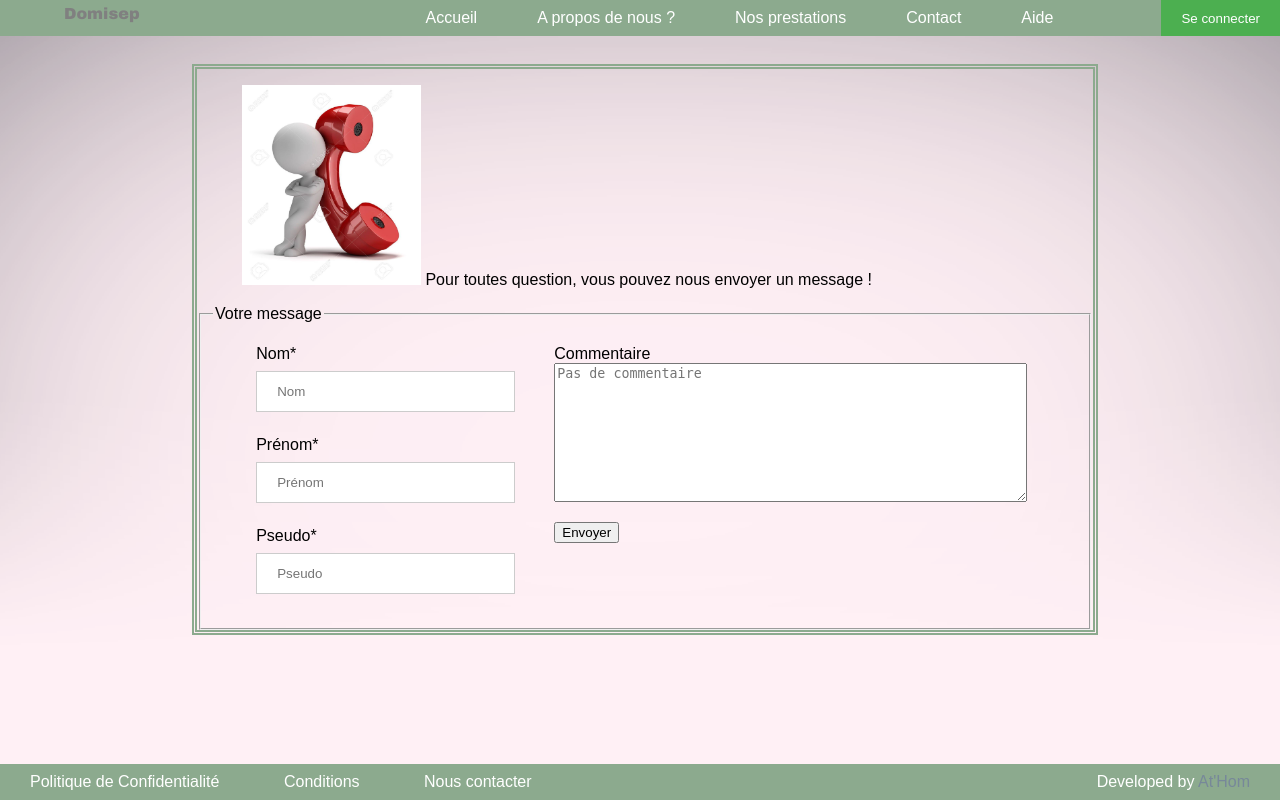
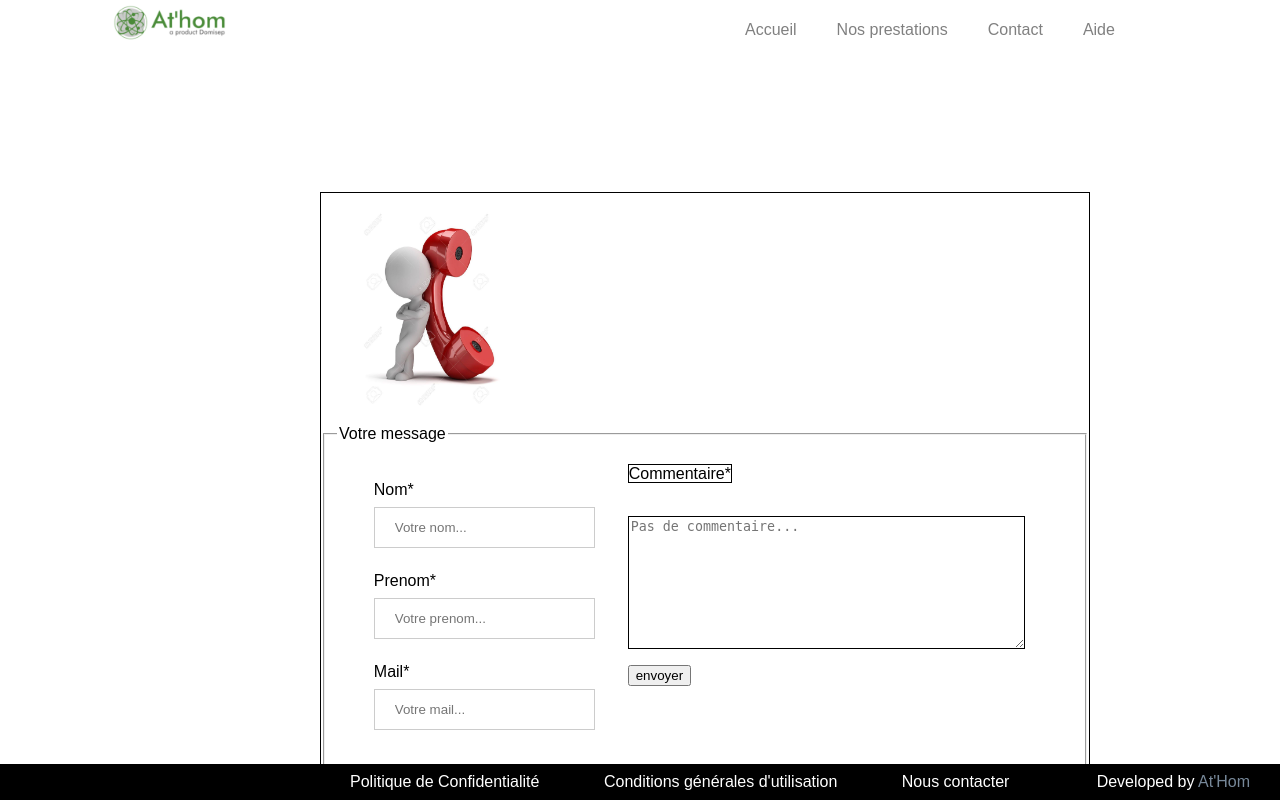
Before and after one commit to Digums/SiteInternet, a PHP site: page /Vue/contact.php in a window 1280 px wide. Run offline with PHP 8.4, Linux system fonts and the light colour scheme.

Commit message:
nouveau design

```diff
--- a/Vue/CSS/style.css
+++ b/Vue/CSS/style.css
@@ -1,5 +1,5 @@
 body{
-    background: url(../../Autre/images/background2.png) no-repeat center fixed lavenderblush;
+    background: #ffffff;
     margin:0;
     padding:0;
     -webkit-background-size: cover;
@@ -13,59 +13,56 @@ header{
     position: fixed;
     top: 0;
 }
-div#menutop ul {
+
+div.menutop ul {
     list-style-type: none;
     position: fixed;
+    top: -1px;
     margin: 0;
-    padding: 0;
+    padding:0;
     overflow: hidden;
-    background-color: #8CAA8E;
+    background-color: white;
     width: 100%;
 }
 
-div#menutop li {
+div.menutop li {
     float: left;
 }
-#site {
-    font-family: "Arial Black",sans-serif;
-    padding-right: 20%;
+
+img#site {
+    width: 20%;
     padding-top: 5px;
-    padding-left: 5%;
-    float: left;
+    padding-left: 20%;
+}
+
+div.menutop li a {
+    display: block;
     color: grey;
     text-align: center;
-
-}
-#login{
-    float: right;
+    padding: 22px 20px;
+    text-decoration: none;
 }
 
-div#menutop li:last-child {
+div.menutop li a:hover, div.menutop a:active {
+    background-color: #d4d4d4;
+    color: green;
+}
+
+div.menutop li:last-child {
     border-right: none;
 }
 
 
-div#menutop li a {
-    display: block;
-    color: white;
-    text-align: center;
-    padding: 9px 30px;
-    text-decoration: none;
-}
-
-div#menutop li a:hover, div#menutop a:active{
-    background-color: #6BB0AF;
-}
-
 /* Footer --------------------------------------------------------------------------------------------------------------*/
 footer {
     color: white;
-    background-color: #8CAA8E;
+    background-color: black;
     position: fixed;
     bottom: 0;
     left: 0;
     width: 100%;
 }
+
 div#copy {
     float: right;
     text-align: center;
@@ -76,8 +73,11 @@ div#copy a{
     color: lightslategrey;
     text-decoration: none;
 }
+div#flink {
+    margin-left: 25%;
+}
 div#flink a {
-    background-color: #8CAA8E;
+    background-color: black;
     color: white;
     padding:9px 30px;
     text-align: center;
@@ -166,7 +166,7 @@ div#menuleft .dropdown:hover .dropdown-content{
     margin-top:5%;
     margin-left: 15%;
     width: 70%;
-    border: 5px double #8CAA8E;
+    background-color: #c6c6c6;
 
 }
 #telephone{
@@ -290,7 +290,7 @@ input[type=text], input[type=password] {
 /* Center the image and position the close button */
 .imgcontainer {
     text-align: center;
-    margin: 24px 0 12px 0;
+    margin: 10px 0 10px 0;
     position: relative;
 }
 
@@ -326,9 +326,9 @@ span.psw {
 /* Modal Content/Box */
 .modal-content {
     background-color: #fefefe;
-    margin: 5% auto 15% auto; /* 5% from the top, 15% from the bottom and centered */
+    margin: 15% auto 15% auto; /* 5% from the top, 15% from the bottom and centered */
     border: 1px solid #888;
-    width: 80%; /* Could be more or less, depending on screen size */
+    width: 50%; /* Could be more or less, depending on screen size */
 }
 
 /* The Close Button (x) */
--- a/Vue/Header.php
+++ b/Vue/Header.php
@@ -1,4 +1,5 @@
 <!DOCTYPE html>
+<html>
 <head>
     <meta charset="UTF-8">
     <link rel="icon" type="image/png" href="../Autre/images/floticon.png">
@@ -7,34 +8,55 @@
     <title>Header</title>
 </head>
 
+<body>
+<header>
+<?php
+$admin = false;
+if ($admin == false){ ?>
+    <div class="menutop">
+        <ul>
+            <li><img src="../Autre/images/logo.png" id="site" ></li>
+            <li ><a ></a ></li >
+            <li ><a ></a ></li >
+            <li ><a ></a ></li >
+            <li ><a ></a ></li >
+            <li><a                     title="Accueil"             href="accueil.php">Accueil</a></li>
+            <li><a                     title="Nos prestations"     href="nosprestations.php">Nos prestations</a></li>
+            <li><a                     title="Contact"             href="contact.php">Contact </a></li>
+            <li><a                     title="Aide"                href="aide.php">Aide</a></li>
+            <!--<li style="float: right"><button   onclick="document.getElementById('id01').style.display='block'">Se connecter</button></li>-->
+    </div>
+    <hr>
+<?php }
 
-<body>
-<?php
-/**
- * Created by PhpStorm.
- * User: alexa
- * Date: 15/05/2017
- * Time: 11:19
- */ ?>
+else { ?>
 
-<header>
-    <div id="menutop">
+    <div class="menutop" >
+        <ul >
+            <li ><img src = "../Autre/images/logo.png" id = "site" ></li >
+            <li ><a ></a ></li >
+            <li ><a ></a ></li >
+            <li ><a ></a ></li >
+            <li ><a ></a ></li >
+            <li ><a                     title = "Accueil"             href = "accueil_user.php" >Accueil</a ></li >
+            <li class="dropdown"><a href="capteur2.php" class="dropbtn">Capteurs</a>
+                <div class="dropdown-content">
+                    <a title="Température" href="">Température</a>
+                    <a title="Humidité"    href="">Humidité</a>
+                    <a title="Caméra "     href="">Caméra</a>
+                    <a title="Porte "      href="">Porte</a>
+                    <a title="Fumée "      href="">Fumée</a>
+                </div> </li>
+            <li ><a                     title = "Mes maisons"         href = "" > Mes maisons </a ></li >
+            <li ><a                     title = "Profil"              href = ""   >Profil</a ></li >
+            <li ><a                     title = "Aide"                href = "aide.php" > Aide </a ></li >
+        </ul >
+    </div >
 
-        <ul>
-            <li id="site">Domisep</li>
-            <li><a                     title="Accueil"             href="accueil.php">Accueil</a></li>
-            <li><a                     title="A propos de nous ?"  href="quisommesnous.php">A propos de nous ?</a></li>
-            <li><a                     title="Nos prestations"     href="nosprestations.php">Nos prestations</a></li>
-            <li><a                     title="Contact"             href="contact.php">Contact</a></li>
-            <li><a                     title="Aide"                href="aide.php">Aide</a></li>
-            <li style="float: right"><button   onclick="document.getElementById('id01').style.display='block'">Se connecter</button></li>
-            <!--<li><a   class="active"    title="Login"               href="">Login</a></li>-->
-        </ul>
+    <?php }
+    ?>
 
-    </div>
-
-
-    <div id="id01" class="modal">
+    <!--<div id="id01" class="modal">
 
         <form class="modal-content animate" action="">
             <div class="imgcontainer">
@@ -58,10 +80,9 @@
                 <span class="psw">Mot de passe <a href="#">oublié ?</a></span>
             </div>
         </form>
-    </div>
-    </ul>
-
+    </div>-->
 </header>
 
+</body>
 
-</body>
+</html>
--- a/Vue/contact.php
+++ b/Vue/contact.php
@@ -1,54 +1,74 @@
-<!DOCTYPE html>
+<?php
+require ("../Modele/connexion M.php")
+?>
+
+<html>
 <head>
     <meta charset="UTF-8">
-    <link rel='stylesheet' href="CSS/style.css">
+    <link rel='stylesheet' href="CSS/contact.css">
     <title>Contact</title>
 </head>
+
 <body>
-
 <header>
     <?php
     require("Header.php");
     ?>
 </header>
 
+<?php
+$admin = false;
+if ($admin == false){ ?>
     <section>
-    <div id="grande">
-        <div id="haut">
+        <div class="grande">
             <p>
                 <img src="../Autre/images/bonhommetel.jpg" id="telephone">
-                Pour toutes question, vous pouvez nous envoyer un message !
             </p>
-        </div>
             <fieldset id="principale">
                 <legend>Votre message</legend>
+                <form method="post" action="../Modele/traitement.php">
                     <div id="gauche">
-                <form method="post" action="contact.php">
-                    <p><label>Nom* </label></br><input type="text" name="nom" placeholder="Nom" required/></p>
-                    <p><label>Prénom* </label></br><input type="text" name="prenom" id="prenom" placeholder="Prénom" required/></p>
-                    <p><label>Pseudo* </label></br><input type="text" name="pseudo" placeholder="Pseudo" required/></p>
-                </form>
+                        <p><label>Nom*</label><br /><input type="text" name="nom" placeholder="Votre nom..." required/></p>
+                        <p><label>Prenom*</label><br/><input type="text" name="prenom" placeholder="Votre prenom..." required></p>
+                        <p><label>Mail*</label><br/><input type="text" name="mail" placeholder="Votre mail..." required></p>
                     </div>
                     <div id="droite">
-                <form method="post" action="traitement.php">
-                    <p>
-                        <label for="commentaire" id="commentaire">Commentaire</label><br />
-                        <textarea name="commentaire" id="commentaire" placeholder="Pas de commentaire"></textarea>
-                    </p>
-                    <input type="submit" id="sent" value="Envoyer" />
-
+                        <p><label for="commentaire" id="commentaire">Commentaire*</label>
+                            <textarea name="commentaire" id="commentaire" placeholder="Pas de commentaire..."></textarea> </p>
+                        <input type="submit" id="sent" value="envoyer" />
+                    </div>
                 </form>
-            </div>
-
             </fieldset>
         </div>
     </section>
+<?php }
+
+else {
+    $derniers_messages = $bdd->query('SELECT * FROM commentaire WHERE reponse=0');?>
+    <div class  ="affichage_commentaire">
+    <?php while ($donnees = $derniers_messages->fetch()){?>
+        <div class="message">
+            <p> Un message a été envoyé par <span><?php echo $donnees['prenom'],' ', $donnees['nom']; ?>!</span><p>
+                <?php echo $donnees['commentaire']; ?>
+                <form method="post" action="../Modele/traitement_reponse.php">
+                    <div id="reponse">
+            <p  ><!--<label for="reponse" id="reponse">Une réponse à ce message?</label>-->
+                <textarea name="reponse" id="reponse" placeholder="Votre réponse..."></textarea></p>
+            <input type="submit" id="sent_reponse" value="Envoyer" />
+            <input type="hidden" name="mail" value="<?php echo $donnees['mail'] ?>">
+        </div>
+        </form>
+        </div>
+    <?php } ?>
+    </div>
+    <?php $derniers_messages->closeCursor(); } ?>
+
 
 <footer>
     <?php
-require ("footer.html");
+    require("footer.html");
     ?>
+</footer>
 
-</footer>
 </body>
 </html>
--- a/Vue/footer.html
+++ b/Vue/footer.html
@@ -2,7 +2,7 @@
 <html lang="fr">
 <head>
     <meta charset="UTF-8">
-    <link rel="stylesheet" type="text/css" href="CSS/style.css">
+    <link rel="stylesheet"  href="CSS/style.css">
     <title>Footer</title>
 
 </head>
@@ -11,12 +11,13 @@
 
 <footer>
     <div id="copy">
-        Developed by <a href="G7C">At'Hom</a>
+        Developed by <a href="quisommesnous.php">At'Hom</a>
     </div>
 
     <div id="flink">
+
         <a href="">Politique de Confidentialité</a>
-        <a href=""> Conditions</a>
+        <a href=""> Conditions générales d'utilisation</a>
         <a href="contact.php">Nous contacter</a>
 
     </div>
--- a/Vue/nosprestations.php
+++ b/Vue/nosprestations.php
@@ -1,7 +1,8 @@
 <!DOCTYPE html>
+<html>
 <head>
     <meta charset="UTF-8">
-    <link rel="stylesheet" href="CSS/style.css">
+    <link rel='stylesheet' href="CSS/style.css">
     <title>Nos prestations</title>
 </head>
 
@@ -9,7 +10,7 @@
 
 <header>
 <?php
-require ("Header.php");
+include ("Header.php");
 ?>
 </header>
 
--- a/index.php
+++ b/index.php
@@ -11,7 +11,7 @@ include("Vue/footer.html");
 
 if(isset($_GET['cible'])) { // on regarde à quelle page la personne souhaite accéder
     if ($_GET['cible'] == "A propos de nous ?") {
-        include("Vue/quisommesnous.html");
+        include("Vue/quisommesnous.php");
     } else if ($_GET['cible'] == "Nos prestations") {
         include("Vue/nosprestations.php");
     } else if ($_GET['cible'] == "Contact") {
```
Also changed, not shown: Modele/creationcapteur.php (added, +28 -0 lines), Modele/delete_bdd.php (added, +17 -0 lines), Modele/suppressioncapteur.php (added, +29 -0 lines), Modele/traitement.php (added, +51 -0 lines), Modele/traitement_reponse.php (added, +27 -0 lines), Vue/accueil.php (+13 -1 lines), Vue/affichecapteur.php (added, +16 -0 lines), Vue/capteur.php (deleted, +0 -102 lines), Vue/capteur2.php (added, +42 -0 lines), Vue/modifcapteur.php (added, +114 -0 lines), Vue/nosprestations.html (deleted, +0 -56 lines), Autre/images/at'hom.png (added), Autre/images/atom.png (added), Autre/images/logo.png (added). Lines whose indentation alone changed are shown as unchanged.
